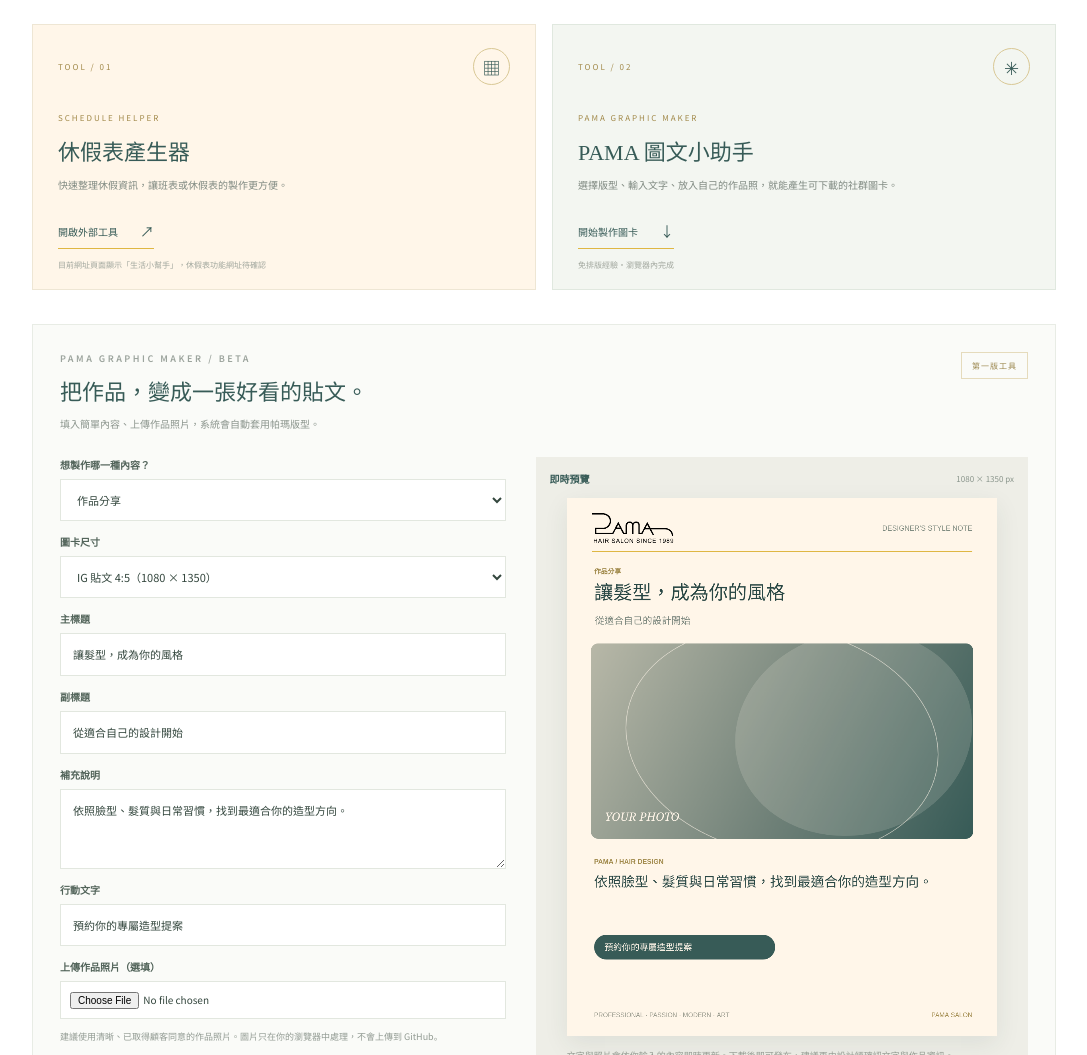
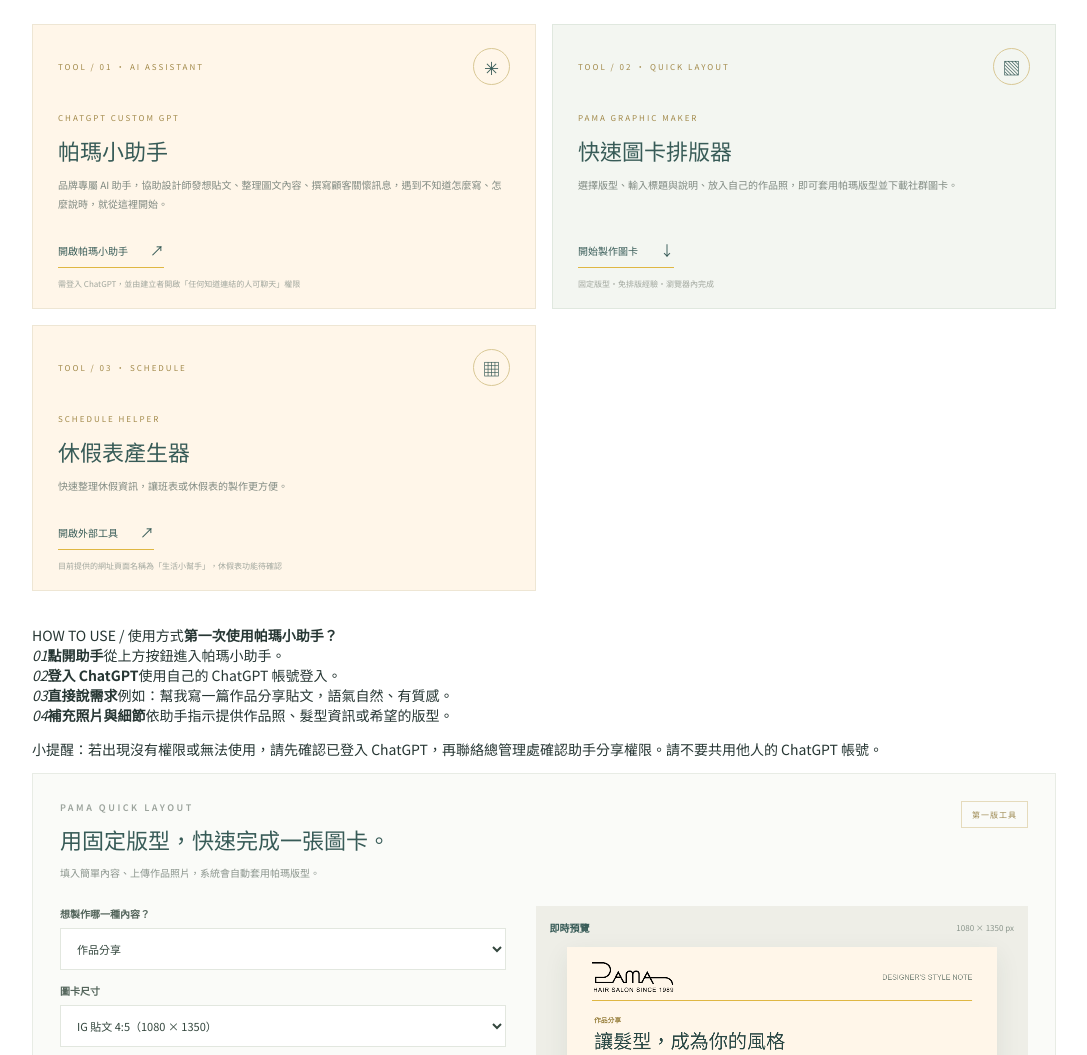
Before and after one commit to pamahairsalon/pama-marketing-hub, a plain HTML site: page index.html in a window 1280 px wide. Shown: the part 3556-4611 px from the top of the page, without its empty margins (96-1183 px from the left). Drawn offline with Linux system fonts and the light colour scheme.

Commit message:
Add official PAMA assistant GPT access and usage guide

```diff
--- a/index.html
+++ b/index.html
@@ -187,23 +187,39 @@
     <span class="toolkit-aside">SIMPLE TOOLS, BETTER DAYS</span>
   </div>
   <div class="toolkit-cards">
+    <article class="tool-link-card pama-gpt-card">
+      <div class="tool-card-top"><span class="tool-card-index">TOOL / 01 · AI ASSISTANT</span><span class="tool-symbol">✳</span></div>
+      <div><span class="tool-label">CHATGPT CUSTOM GPT</span><h3>帕瑪小助手</h3><p>品牌專屬 AI 助手，協助設計師發想貼文、整理圖文內容、撰寫顧客關懷訊息，遇到不知道怎麼寫、怎麼說時，就從這裡開始。</p></div>
+      <a href="https://chatgpt.com/g/g-6a3365892cb881918d485c20616b4303-pa-ma-xiao-zhu-shou" target="_blank" rel="noopener noreferrer" class="tool-card-link">開啟帕瑪小助手 <span>↗</span></a>
+      <small class="tool-disclaimer">需登入 ChatGPT，並由建立者開啟「任何知道連結的人可聊天」權限</small>
+    </article>
+    <article class="tool-link-card graphic-tool-card">
+      <div class="tool-card-top"><span class="tool-card-index">TOOL / 02 · QUICK LAYOUT</span><span class="tool-symbol">▧</span></div>
+      <div><span class="tool-label">PAMA GRAPHIC MAKER</span><h3>快速圖卡排版器</h3><p>選擇版型、輸入標題與說明、放入自己的作品照，即可套用帕瑪版型並下載社群圖卡。</p></div>
+      <a href="#graphic-maker" class="tool-card-link">開始製作圖卡 <span>↓</span></a>
+      <small class="tool-disclaimer">固定版型・免排版經驗・瀏覽器內完成</small>
+    </article>
     <article class="tool-link-card">
-      <div class="tool-card-top"><span class="tool-card-index">TOOL / 01</span><span class="tool-symbol">▦</span></div>
+      <div class="tool-card-top"><span class="tool-card-index">TOOL / 03 · SCHEDULE</span><span class="tool-symbol">▦</span></div>
       <div><span class="tool-label">SCHEDULE HELPER</span><h3>休假表產生器</h3><p>快速整理休假資訊，讓班表或休假表的製作更方便。</p></div>
       <a href="https://life-helper-pwa.vercel.app/" target="_blank" rel="noopener noreferrer" class="tool-card-link">開啟外部工具 <span>↗</span></a>
-      <small class="tool-disclaimer">目前網址頁面顯示「生活小幫手」，休假表功能網址待確認</small>
+      <small class="tool-disclaimer">目前提供的網址頁面名稱為「生活小幫手」，休假表功能待確認</small>
     </article>
-    <article class="tool-link-card graphic-tool-card">
-      <div class="tool-card-top"><span class="tool-card-index">TOOL / 02</span><span class="tool-symbol">✳</span></div>
-      <div><span class="tool-label">PAMA GRAPHIC MAKER</span><h3>PAMA 圖文小助手</h3><p>選擇版型、輸入文字、放入自己的作品照，就能產生可下載的社群圖卡。</p></div>
-      <a href="#graphic-maker" class="tool-card-link">開始製作圖卡 <span>↓</span></a>
-      <small class="tool-disclaimer">免排版經驗・瀏覽器內完成</small>
-    </article>
+  </div>
+  <div class="gpt-howto">
+    <div class="gpt-howto-title"><span>HOW TO USE / 使用方式</span><b>第一次使用帕瑪小助手？</b></div>
+    <div class="gpt-howto-steps">
+      <div><i>01</i><b>點開助手</b><span>從上方按鈕進入帕瑪小助手。</span></div>
+      <div><i>02</i><b>登入 ChatGPT</b><span>使用自己的 ChatGPT 帳號登入。</span></div>
+      <div><i>03</i><b>直接說需求</b><span>例如：幫我寫一篇作品分享貼文，語氣自然、有質感。</span></div>
+      <div><i>04</i><b>補充照片與細節</b><span>依助手指示提供作品照、髮型資訊或希望的版型。</span></div>
+    </div>
+    <p>小提醒：若出現沒有權限或無法使用，請先確認已登入 ChatGPT，再聯絡總管理處確認助手分享權限。請不要共用他人的 ChatGPT 帳號。</p>
   </div>
 
   <div class="graphic-maker" id="graphic-maker">
     <div class="graphic-maker-heading">
-      <div><p class="eyebrow muted">PAMA GRAPHIC MAKER / BETA</p><h3>把作品，變成一張好看的貼文。</h3><p>填入簡單內容、上傳作品照片，系統會自動套用帕瑪版型。</p></div>
+      <div><p class="eyebrow muted">PAMA QUICK LAYOUT</p><h3>用固定版型，快速完成一張圖卡。</h3><p>填入簡單內容、上傳作品照片，系統會自動套用帕瑪版型。</p></div>
       <span class="beta-tag">第一版工具</span>
     </div>
     <div class="graphic-maker-layout">
```
